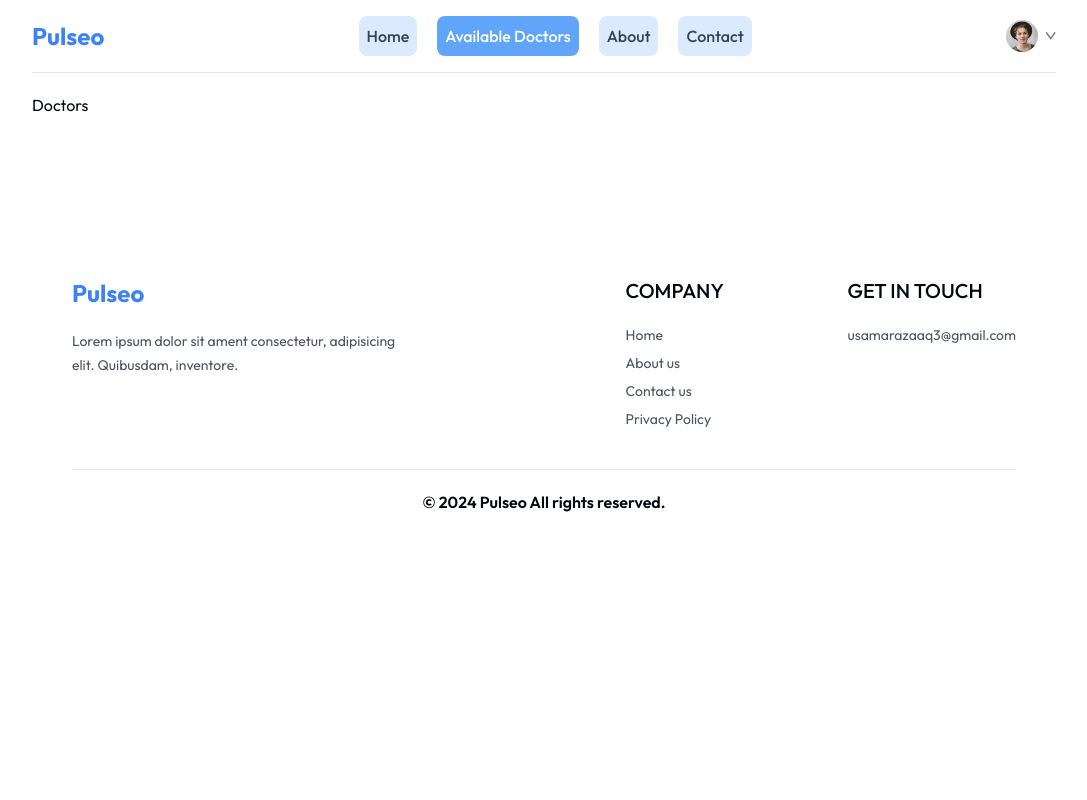
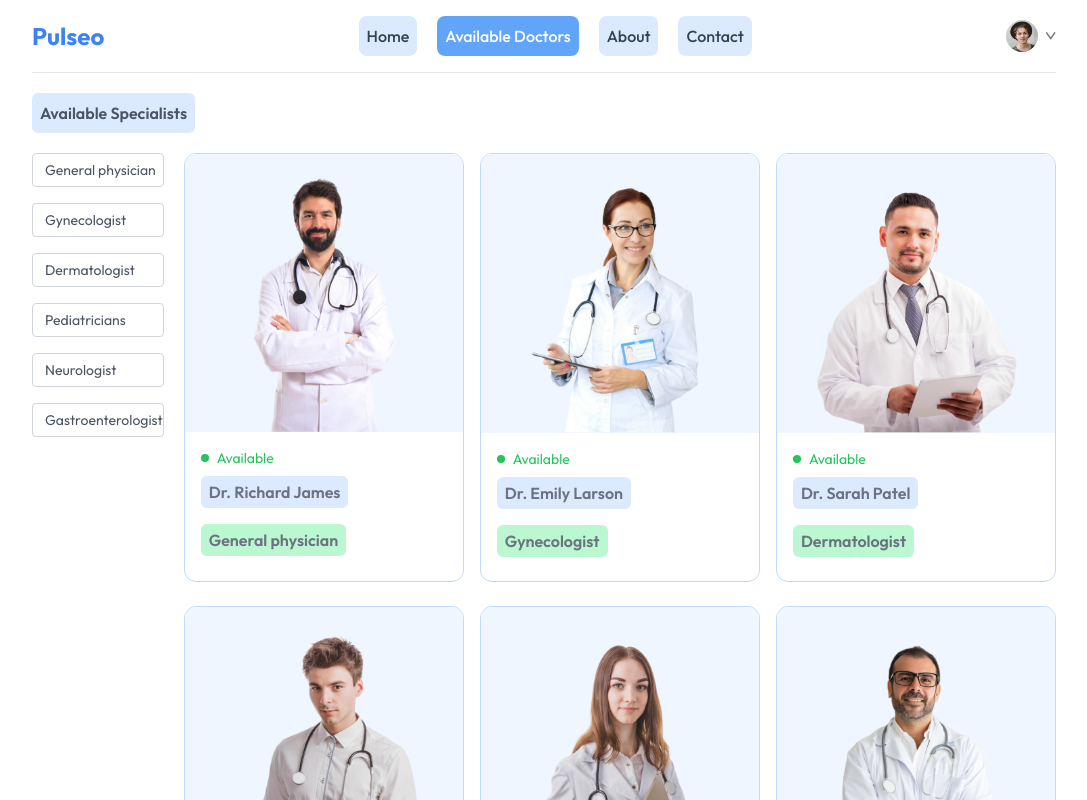
Before and after one commit to usama387/mern-hcf, a React (Vite) app: page /doctors in a window 1280 px wide. Shown: the top 800 px of the page, without its empty margins (96-1183 px from the left). Built offline with nearby package versions, Linux system fonts and the light colour scheme.

Commit message:
Doctors Page implemented with params search taken as parameter from home and filter buttons

```diff
--- a/src/CustomComponents/Navbar.jsx
+++ b/src/CustomComponents/Navbar.jsx
@@ -14,7 +14,7 @@ const Navbar = () => {
 
   return (
     <div className="flex items-center text-base justify-between py-4 mb-5 border-b">
-      <p className="font-bold text-2xl text-blue-500 cursor-pointer">Pulseo</p>
+      <p className="font-bold text-2xl text-blue-500 cursor-pointer" onClick={()=>navigate("/")}>Pulseo</p>
       <ul className="hidden md:flex items-start gap-5 font-medium">
         <NavLink
           to="/"
--- a/src/pages/Doctors.jsx
+++ b/src/pages/Doctors.jsx
@@ -1,6 +1,141 @@
+import { AppContext } from "@/context/AppContext";
+import { useContext, useEffect, useState } from "react";
+import { useNavigate, useParams } from "react-router-dom";
 
 const Doctors = () => {
-  return <div>Doctors</div>;
+  // destructuring specialty parameter from params passed from home page
+  const { specialty } = useParams();
+
+  // accessing doctors with useContext by passing my AppContext
+  const { doctors } = useContext(AppContext);
+
+  // filter state updated when applyFilter is triggered
+  const [filterDoc, setFilterDoc] = useState([]);
+
+  // it filters when specialty is passed from home page and checks if it matches with doctor.specialty otherwise return all doctors
+  const applyFilter = () => {
+    if (specialty) {
+      setFilterDoc(doctors.filter((doc) => doc.speciality === specialty));
+    } else {
+      setFilterDoc(doctors);
+    }
+  };
+
+  useEffect(() => {
+    applyFilter();
+  }, [doctors, specialty]);
+
+  const navigate = useNavigate();
+
+  return (
+    <div>
+      <p className="text-gray-600 bg-blue-100 px-2 py-2 w-max rounded-md font-semibold">
+        Available Specialists
+      </p>
+      <div className="flex flex-col sm:flex-row items-start gap-5 mt-5">
+        <div className="flex flex-col gap-4 text-sm text-gray-600">
+          <p
+            className={`w-[94vw] sm:w-auto pl-3 py-1.5 border border-gray-300 rounded transition-all cursor-pointer ${
+              specialty === " General physician" ? "bg-indigo-100 text-black" : ""
+            }`}
+            onClick={() =>
+              specialty === "General physician"
+                ? navigate("/doctors")
+                : navigate("/doctors/General physician")
+            }
+          >
+            General physician
+          </p>
+          <p
+            className={`w-[94vw] sm:w-auto pl-3 py-1.5 border border-gray-300 rounded transition-all cursor-pointer ${
+              specialty === "Gynecologist" ? "bg-indigo-100 text-black" : ""
+            }`}
+            onClick={() =>
+              specialty === "Gynecologist"
+                ? navigate("/doctors")
+                : navigate("/doctors/Gynecologist")
+            }
+          >
+            Gynecologist
+          </p>
+          <p
+            className={`w-[94vw] sm:w-auto pl-3 py-1.5 border border-gray-300 rounded transition-all cursor-pointer ${
+              specialty === "Dermatologist" ? "bg-indigo-100 text-black" : ""
+            }`}
+            onClick={() =>
+              specialty === "Dermatologist"
+                ? navigate("/doctors")
+                : navigate("/doctors/Dermatologist")
+            }
+          >
+            Dermatologist
+          </p>
+          <p
+            className={`w-[94vw] sm:w-auto pl-3 py-1.5 border border-gray-300 rounded transition-all cursor-pointer ${
+              specialty === "Pediatricians" ? "bg-indigo-100 text-black" : ""
+            }`}
+            onClick={() =>
+              specialty === "Pediatricians"
+                ? navigate("/doctors")
+                : navigate("/doctors/Pediatricians")
+            }
+          >
+            Pediatricians
+          </p>
+          <p
+            className={`w-[94vw] sm:w-auto pl-3 py-1.5 border border-gray-300 rounded transition-all cursor-pointer ${
+              specialty === "Neurologist" ? "bg-indigo-100 text-black" : ""
+            }`}
+            onClick={() =>
+              specialty === "Neurologist"
+                ? navigate("/doctors")
+                : navigate("/doctors/Neurologist")
+            }
+          >
+            Neurologist
+          </p>
+          <p
+            className={`w-[94vw] sm:w-auto pl-3 py-1.5 border border-gray-300 rounded transition-all cursor-pointer ${
+              specialty === " Gastroenterologist" ? "bg-indigo-100 text-black" : ""
+            }`}
+            onClick={() =>
+              specialty === "Gastroenterologist"
+                ? navigate("/doctors")
+                : navigate("/doctors/")
+            }
+          >
+            Gastroenterologist
+          </p>
+        </div>
+        <div className="w-full grid grid-cols-1 md:grid-cols-3 gap-4 gap-y-6">
+          {filterDoc.map((item, index) => (
+            <div
+              key={index}
+              className="border border-blue-200 rounded-xl overflow-hidden cursor-pointer hover:translate-y-[-10px] transition-all duration-500"
+              onClick={() => navigate(`/appointment/${item._id}`)}
+            >
+              <img src={item.image} alt="" className="bg-blue-50" />
+              <div className="p-4">
+                <div className="flex items-center gap-2 text-sm text-center text-green-500">
+                  <p className="w-2 h-2 bg-green-500 rounded-full"></p>
+                  <p>Available</p>
+                </div>
+
+                <div className="flex flex-col gap-4 my-2">
+                  <p className="w-max bg-blue-100 text-gray-500 text-base font-semibold rounded-md px-2 py-1 text-muted-foreground">
+                    {item.name}
+                  </p>
+                  <p className="w-max px-2 py-1 text-base font-semibold rounded-md bg-green-200 text-black text-muted-foreground">
+                    {item.speciality}
+                  </p>
+                </div>
+              </div>
+            </div>
+          ))}
+        </div>
+      </div>
+    </div>
+  );
 };
 
 export default Doctors;
```
